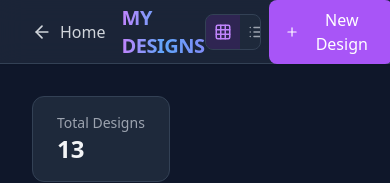
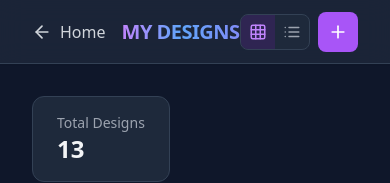
Before and after one commit to snighut/collaboration-app, a Next.js app: page /mydesigns in a window 390 px wide. Shown: the top 183 px of the page. Built offline with nearby package versions, Linux system fonts and the light colour scheme.

Commit message:
fix: updating New Design button for mobile

```diff
--- a/app/mydesigns/page.tsx
+++ b/app/mydesigns/page.tsx
@@ -98,9 +98,19 @@ export default function MyDesigns() {
             </button>
           </div>
 
+          {/* Mobile: Icon only */}
           <button
             onClick={() => router.push('/design?id=new')}
-            className="flex items-center gap-2 px-4 py-2 bg-purple-600 hover:bg-purple-700 dark:bg-purple-500 dark:hover:bg-purple-600 text-white font-medium rounded-lg transition-colors"
+            className="md:hidden p-2.5 bg-purple-600 hover:bg-purple-700 dark:bg-purple-500 dark:hover:bg-purple-600 text-white rounded-lg transition-colors"
+            title="New Design"
+          >
+            <Plus size={20} />
+          </button>
+
+          {/* Desktop: Icon + Text */}
+          <button
+            onClick={() => router.push('/design?id=new')}
+            className="hidden md:flex items-center gap-2 px-4 py-2 bg-purple-600 hover:bg-purple-700 dark:bg-purple-500 dark:hover:bg-purple-600 text-white font-medium rounded-lg transition-colors"
           >
             <Plus size={18} />
             <span>New Design</span>
```
